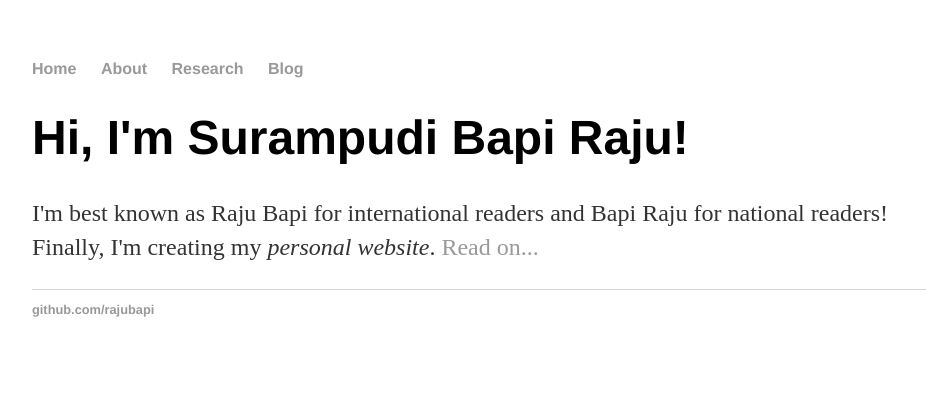
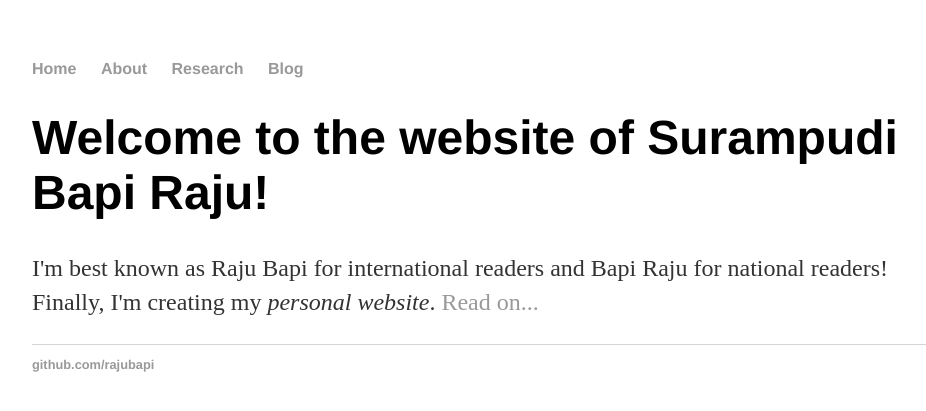
Before and after one commit to rajubapi/rajubapi.github.io, a Jekyll site: the page built from index.html, in a window 1280 px wide. Shown: the top 411 px of the page, without its empty margins (160-1086 px from the left). Built offline with Jekyll 4.4.1, drawn with Linux system fonts in a browser that asks for light colours.

Commit message:
Update index.html

```diff
--- a/index.html
+++ b/index.html
@@ -3,6 +3,6 @@ layout: default
 title: Raju Surampudi Bapi, UoH
 ---
 <div class="blurb">
-	<h1>Hi, I'm Surampudi Bapi Raju!</h1>
+	<h1>Welcome to the website of Surampudi Bapi Raju!</h1>
 	<p>I'm best known as Raju Bapi for international readers and Bapi Raju for national readers! Finally, I'm creating my <em>personal website</em>. <a href="/about">Read on...</a></p>
 </div><!-- /.blurb -->
```
